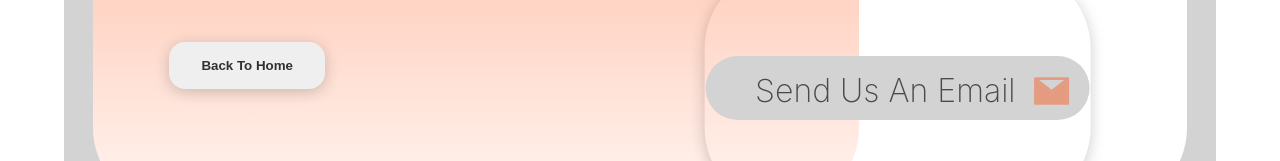
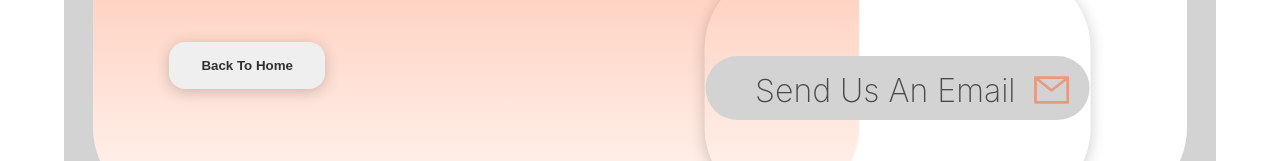
Before and after one commit to Jscorz/React-Food-Delivery-App, a React (Create React App) app: page /service in a window 1280 px wide. Shown: the part 658-819 px from the top of the page. Built offline with nearby package versions, Linux system fonts and the light colour scheme.

Commit message:
changed email icon

```diff
--- a/src/components/EmailCard.js
+++ b/src/components/EmailCard.js
@@ -1,5 +1,5 @@
 import React, { useState, useRef } from 'react';
-import { AiTwotoneMail } from 'react-icons/ai';
+import { AiOutlineMail } from 'react-icons/ai';
 
 import '../index.css';
 import styled from 'styled-components';
@@ -15,7 +15,7 @@ const EmailCard = () => {
         >
           <h1 className='email'>Send Us an email</h1>
           <button>
-            <AiTwotoneMail />
+            <AiOutlineMail />
           </button>
         </a>
       </section>
@@ -56,6 +56,8 @@ const Wrapper = styled.section`
       min-height: 5vh;
       min-width: 5vw;
       padding: 0.5rem;
+
+      margin-bottom: 20vh;
     }
   }
 
@@ -96,7 +98,7 @@ const Wrapper = styled.section`
     background: transparent;
     border: none;
     cursor: pointer;
-    margin-bottom: -1rem;
+    margin-bottom: -0.8rem;
 
     @media only screen and (max-width: 800px) {
       font-size: 1.5rem;
@@ -105,7 +107,7 @@ const Wrapper = styled.section`
 
     @media only screen and (max-width: 600px) {
       font-size: 1.2rem;
-      margin-bottom: -0.2rem;
+      margin-bottom: -0.3rem;
     }
   }
 `;
--- a/src/components/Service.js
+++ b/src/components/Service.js
@@ -48,8 +48,13 @@ const Wrapper = styled.section`
       border-radius: 5rem;
 
       display: grid;
+
       grid-template-columns: 70% 1fr;
       transition: all 0.2s;
+
+      @media only screen and (max-width: 600px) {
+        justify-items: center;
+      }
     }
   }
 
```
